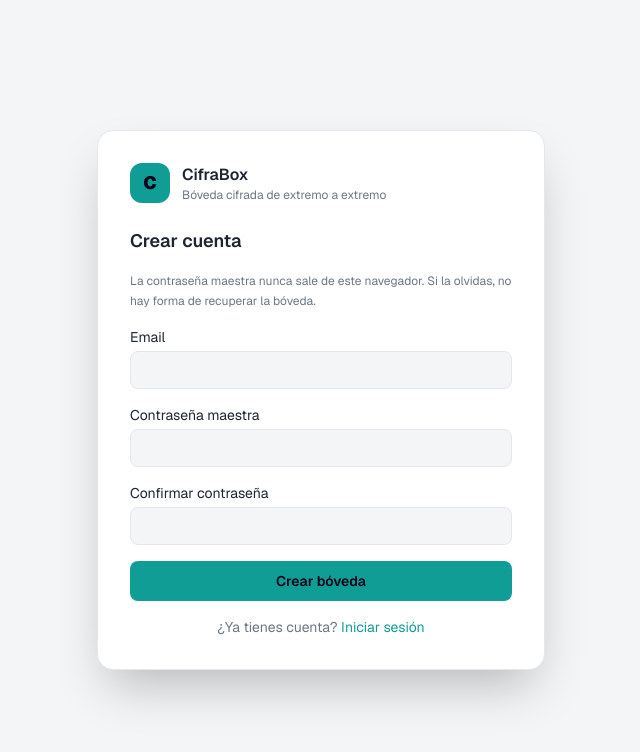
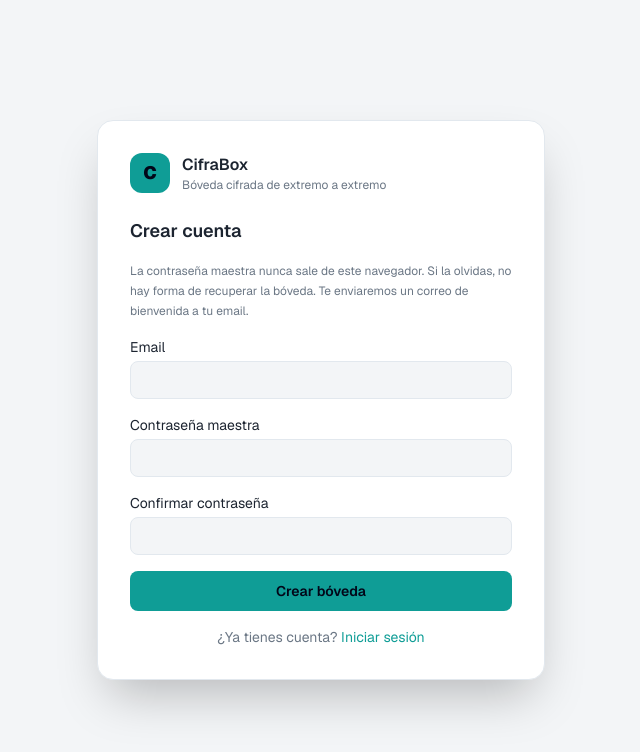
Before and after one commit to rprincipeespiritu/frontend-gestion-contrasena, a Next.js app: page /register in a window 1280 px wide. Shown: the top 752 px of the page, without its empty margins (319-959 px from the left). Built offline with nearby package versions, Linux system fonts and the light colour scheme; no server answers.

Commit message:
Agregar funcionalidad de guardado de archivos en S3 y envio de correo al crear cuenta nueva

```diff
--- a/src/app/(auth)/register/page.tsx
+++ b/src/app/(auth)/register/page.tsx
@@ -57,7 +57,7 @@ export default function RegisterPage() {
       <h1 className="text-lg font-semibold">Crear cuenta</h1>
       <p className="text-xs leading-5 text-[var(--muted)]">
         La contraseña maestra nunca sale de este navegador. Si la olvidas, no hay forma de
-        recuperar la bóveda.
+        recuperar la bóveda. Te enviaremos un correo de bienvenida a tu email.
       </p>
       <label className="block text-sm">
         Email
```
